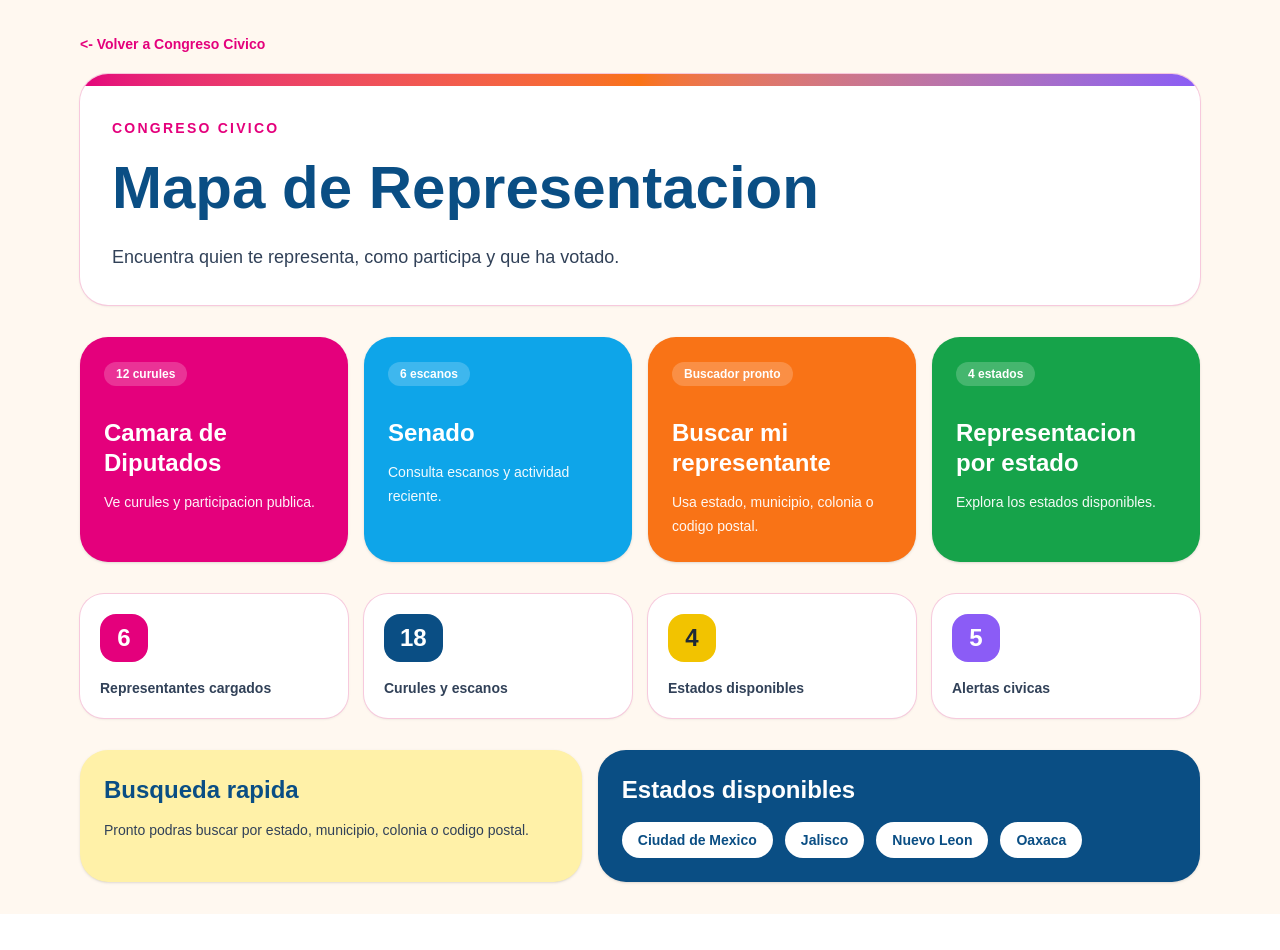
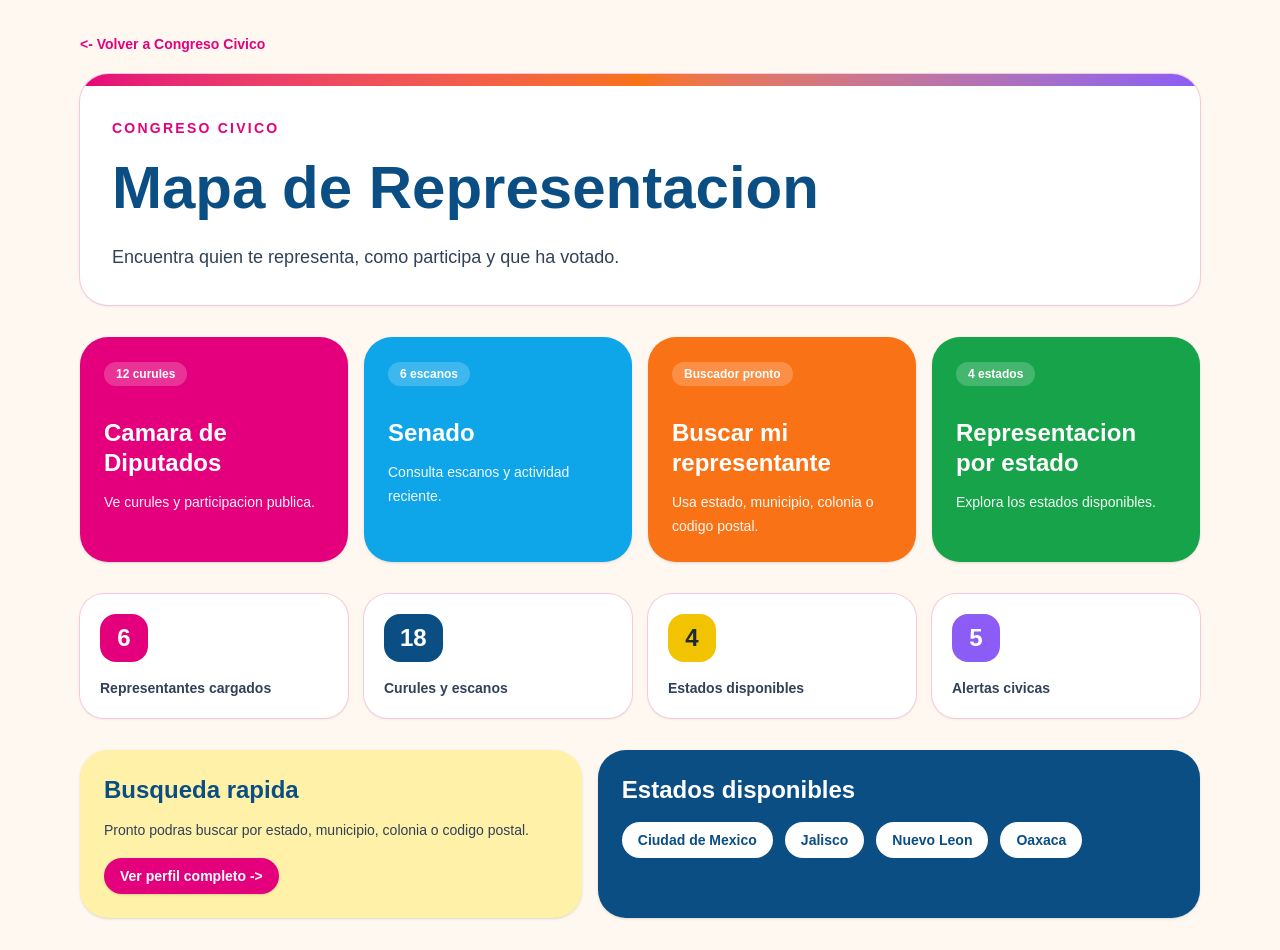
Before and after one commit to TecnocraciaParticipativaMexico/Plataforma, a Next.js app in the folder web/: page /congreso-civico/representacion in a window 1280 px wide. Before the commit the page ends 914 px from the top, so only its background shows below. Built offline with nearby package versions, Linux system fonts and the light colour scheme.

Commit message:
Add profile link to representation map index

```diff
--- a/web/app/congreso-civico/representacion/page.tsx
+++ b/web/app/congreso-civico/representacion/page.tsx
@@ -114,6 +114,12 @@ export default function CongresoCivicoRepresentacionPage() {
             <p className="mt-3 text-sm leading-6 text-slate-700">
               Pronto podras buscar por estado, municipio, colonia o codigo postal.
             </p>
+            <Link
+              href="/congreso-civico/representacion/representantes/maria-teresa-lopez-garcia"
+              className="mt-4 inline-flex rounded-full bg-[#E4007C] px-4 py-2 text-sm font-bold text-white shadow-sm transition hover:bg-[#C9006B]"
+            >
+              Ver perfil completo -&gt;
+            </Link>
           </div>
 
           <div className="rounded-[28px] bg-[#0A4E84] p-6 text-white shadow-sm">
```
